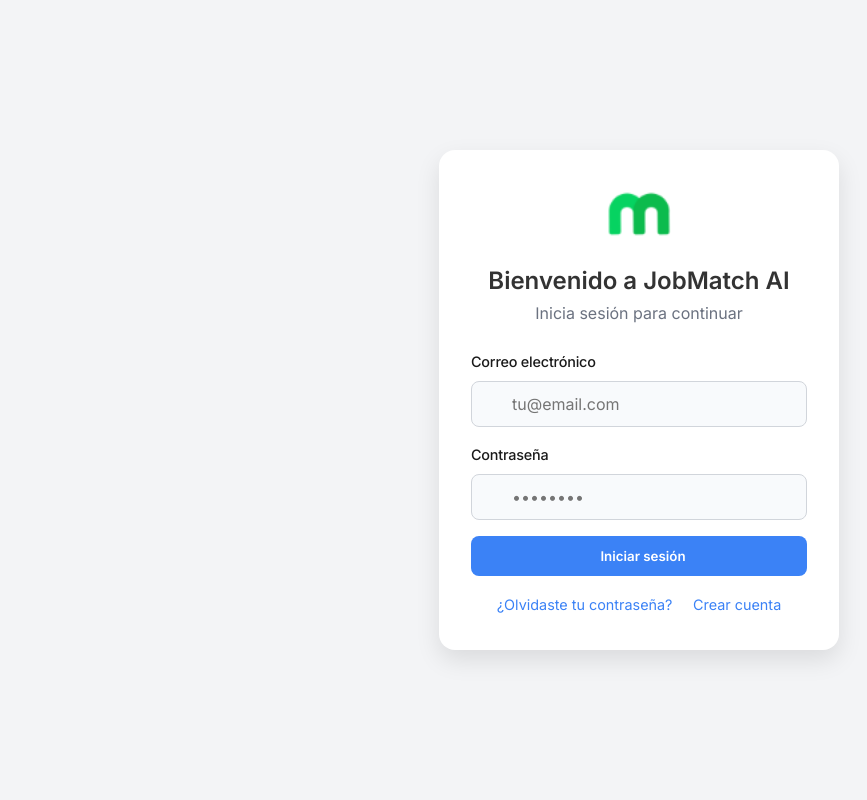
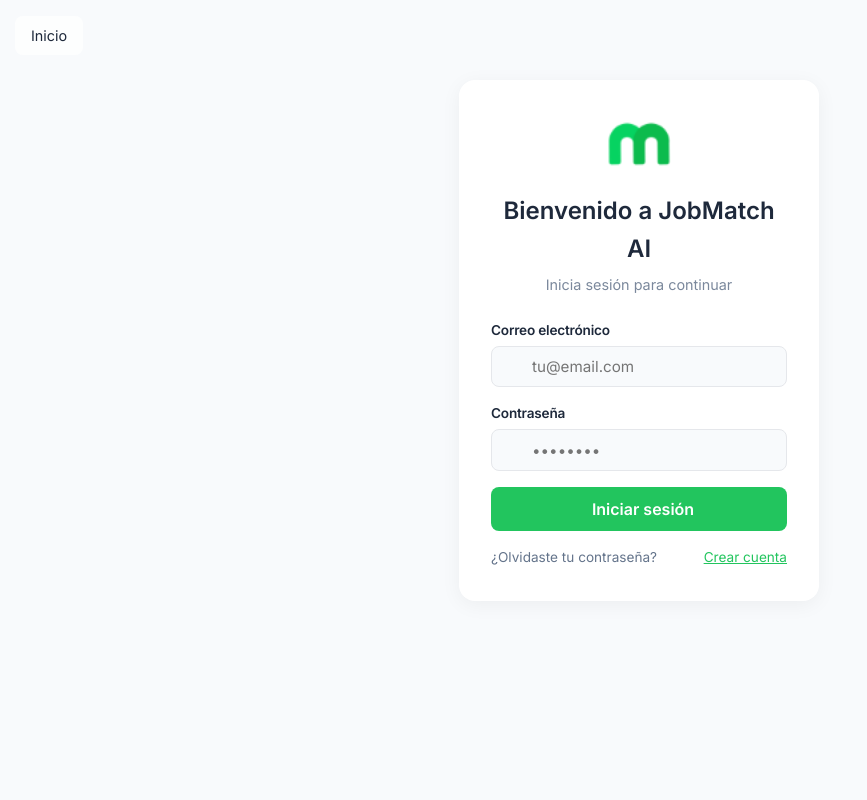
Before and after one commit to alexahurtado08/Reto_Ingenieria_de_Software, a Django app: page /login/ in a window 1280 px wide. Shown: the whole page, without its empty margins (1-868 px from the left). Run offline with Django 5.2, Linux system fonts and the light colour scheme; some libraries are stand-ins or nearby versions.

Commit message:
Login completo hiper bacano lo mejor del mundo

```diff
--- a/JOBMATCH/dashboard/templates/login.html
+++ b/JOBMATCH/dashboard/templates/login.html
@@ -1,187 +1,199 @@
 {% load static %}
-<!doctype html>
+<!DOCTYPE html>
 <html lang="es">
   <head>
     <meta charset="UTF-8" />
     <meta name="viewport" content="width=device-width, initial-scale=1.0" />
-  <title>Iniciar sesión - JobMatch AI</title>
+    <title>Acceso – JobMatch AI</title>
 
-  <link rel="icon" href="{% static 'images/logo.png' %}" type="image/x-icon">
-  <link href="https://fonts.googleapis.com/css2?family=Inter:wght@400;500;600&display=swap" rel="stylesheet" />
-  <link rel="stylesheet" href="https://cdn.jsdelivr.net/npm/@tabler/icons-webfont@2.30.0/tabler-icons.min.css" />
-  <link rel="stylesheet" href="{% static 'dashboard/css/styles.css' %}">
+    <!-- Favicon -->
+    <link
+      rel="icon"
+      href="{% static 'images/logo.png' %}"
+      type="image/x-icon"
+    />
 
-  <style>
-    body {
-      font-family: 'Inter', sans-serif;
-      background: #f3f4f6;
-      display: flex;
-      align-items: center;
-      justify-content: center;
-      min-height: 100vh;
-      margin: 0;
-    }
+    <!-- Fuentes e iconos -->
+    <link
+      href="https://fonts.googleapis.com/css2?family=Inter:wght@400;500;600&display=swap"
+      rel="stylesheet"
+    />
+    <link
+      rel="stylesheet"
+      href="https://cdn.jsdelivr.net/npm/@tabler/icons-webfont@2.30.0/tabler-icons.min.css"
+    />
 
-    .login-container {
-      max-width: 400px;
-      width: 100%;
-      background: white;
-      border-radius: 16px;
-      box-shadow: 0 10px 25px rgba(0, 0, 0, 0.1);
-      padding: 2rem;
-    }
+    <!-- Tu CSS principal -->
+    <link
+      rel="stylesheet"
+      href="{% static 'dashboard/css/styles.css' %}"
+      type="text/css"
+    />
+  </head>
+  <body class="auth-background">
+    <!-- Botón Inicio -->
+    <a href="{% url 'dashboard' %}" class="btn-home">
+      <i class="ti ti-home"></i> Inicio
+    </a>
 
-    .login-logo {
-      width: 64px;
-      height: 64px;
-      margin: 0 auto;
-      display: block;
-    }
+    <div class="card-container">
+      <div id="cardInner" class="card-inner">
+        <!-- ======= LOGIN ======= -->
+        <div class="card-face face-front">
+          <img
+            src="{% static 'images/logo.png' %}"
+            alt="Logo JobMatch AI"
+            class="auth-logo"
+          />
+          <h1 class="auth-title">Bienvenido a JobMatch AI</h1>
+          <p class="auth-subtitle">Inicia sesión para continuar</p>
 
-    .login-title {
-      text-align: center;
-      font-size: 1.5rem;
-      margin-top: 1rem;
-      font-weight: 600;
-    }
-
-    .login-subtitle {
-      text-align: center;
-      font-size: 1rem;
-      color: #6b7280;
-      margin-bottom: 1.5rem;
-    }
-
-    .form-group {
-      margin-bottom: 1rem;
-    }
-
-    .form-label {
-      display: block;
-      font-weight: 500;
-      margin-bottom: 0.5rem;
-    }
-
-    .input-with-icon {
-      position: relative;
-    }
-
-    .input-with-icon i {
-      position: absolute;
-      top: 50%;
-      left: 12px;
-      transform: translateY(-50%);
-      color: #9ca3af;
-    }
-
-    .form-input {
-      width: 100%;
-      padding: 0.75rem 0.75rem 0.75rem 2.5rem;
-      border: 1px solid #d1d5db;
-      border-radius: 0.5rem;
-      font-size: 1rem;
-    }
-
-    .btn-primary {
-      display: flex;
-      align-items: center;
-      justify-content: center;
-      background-color: #3b82f6;
-      color: white;
-      border: none;
-      padding: 0.75rem;
-      border-radius: 0.5rem;
-      font-weight: 600;
-      cursor: pointer;
-      width: 100%;
-      margin-top: 1rem;
-    }
-
-    .btn-primary i {
-      margin-right: 0.5rem;
-    }
-
-    .login-links {
-      margin-top: 1rem;
-      text-align: center;
-    }
-
-    .text-link {
-      color: #3b82f6;
-      text-decoration: none;
-      margin: 0 0.5rem;
-      font-size: 0.9rem;
-    }
-
-    .alert-error {
-      background-color: #fee2e2;
-      color: #b91c1c;
-      padding: 0.75rem;
-      border-radius: 0.5rem;
-      margin-bottom: 1rem;
-      display: flex;
-      align-items: center;
-      gap: 0.5rem;
-      font-size: 0.95rem;
-    }
-  </style>
-</head>
-<body>
-  <div class="login-container">
-    <img src="{% static 'images/logo.png' %}" alt="Logo JobMatch AI" class="login-logo" />
-    <h1 class="login-title">Bienvenido a JobMatch AI</h1>
-    <p class="login-subtitle">Inicia sesión para continuar</p>
-
-    <form method="post" class="login-form">
-      {% csrf_token %}
-
-      {% if form.errors %}
-        <div class="alert-error">
+          <form method="post" class="auth-form">
+            {% csrf_token %} {% if form.errors %}
+            <div class="auth-error">
               <i class="ti ti-alert-circle"></i>
               Usuario o contraseña incorrectos.
             </div>
             {% endif %}
 
-      <div class="form-group">
-        <label for="id_username" class="form-label">Correo electrónico</label>
-        <div class="input-with-icon">
+            <label class="form-label" for="id_username"
+              >Correo electrónico</label
+            >
+            <div class="input-icon">
               <i class="ti ti-mail"></i>
               <input
                 type="email"
                 name="username"
                 id="id_username"
-            class="form-input"
+                required
                 placeholder="tu@email.com"
-            required
               />
             </div>
-      </div>
 
-      <div class="form-group">
-        <label for="id_password" class="form-label">Contraseña</label>
-        <div class="input-with-icon">
+            <label class="form-label" for="id_password">Contraseña</label>
+            <div class="input-icon">
               <i class="ti ti-lock"></i>
               <input
                 type="password"
                 name="password"
                 id="id_password"
-            class="form-input"
+                required
                 placeholder="••••••••"
+              />
+              <i id="togglePassword" class="ti ti-eye show-password"></i>
+            </div>
+
+            <button type="submit" class="btn-primary auth-btn">
+              <i class="ti ti-login"></i> Iniciar sesión
+            </button>
+
+            <div class="auth-links">
+              <a href="#" class="link-placeholder">¿Olvidaste tu contraseña?</a>
+              <a href="#" id="flipToRegister" class="link-action"
+                >Crear cuenta</a
+              >
+            </div>
+          </form>
+        </div>
+
+        <!-- ======= REGISTER ======= -->
+        <div class="card-face back">
+          <img
+            src="{% static 'images/logo.png' %}"
+            alt="Logo JobMatch AI"
+            class="auth-logo"
+          />
+          <h1 class="auth-title">Únete a JobMatch AI</h1>
+          <p class="auth-subtitle">Crea tu cuenta gratis</p>
+
+          <form method="post" action="{% url 'register' %}" class="auth-form">
+            {% csrf_token %} {% if register_form.errors %}
+            <div class="auth-error">
+              <i class="ti ti-alert-circle"></i>
+              Revisa los datos ingresados.
+            </div>
+            {% endif %}
+
+            <label class="form-label" for="id_email">Correo electrónico</label>
+            <div class="input-icon">
+              <i class="ti ti-mail"></i>
+              <input
+                type="email"
+                name="email"
+                id="id_email"
                 required
+                placeholder="tu@email.com"
               />
+            </div>
+
+            <label class="form-label" for="id_password1">Contraseña</label>
+            <div class="input-icon">
+              <i class="ti ti-lock"></i>
+              <input
+                type="password"
+                name="password1"
+                id="id_password1"
+                required
+                placeholder="••••••••"
+              />
+            </div>
+
+            <label class="form-label" for="id_password2"
+              >Confirmar contraseña</label
+            >
+            <div class="input-icon">
+              <i class="ti ti-lock"></i>
+              <input
+                type="password"
+                name="password2"
+                id="id_password2"
+                required
+                placeholder="••••••••"
+              />
+            </div>
+
+            <button type="submit" class="btn-secondary auth-btn">
+              <i class="ti ti-user-plus"></i> Crear cuenta
+            </button>
+
+            <div class="auth-links auth-links-center">
+              <a href="#" id="flipToLogin" class="link-action">
+                ¿Ya tienes cuenta? Inicia sesión
+              </a>
+            </div>
+          </form>
+        </div>
       </div>
     </div>
 
-      <button type="submit" class="btn-primary">
-        <i class="ti ti-login"></i>
-        Iniciar sesión
-      </button>
+    <script>
+      // Toggle password visibility
+      document
+        .getElementById("togglePassword")
+        .addEventListener("click", () => {
+          const pwd = document.getElementById("id_password");
+          const type = pwd.type === "password" ? "text" : "password";
+          pwd.type = type;
+          document
+            .getElementById("togglePassword")
+            .classList.toggle("ti-eye-off", type === "text");
+          document
+            .getElementById("togglePassword")
+            .classList.toggle("ti-eye", type === "password");
+        });
 
-      <div class="login-links">
-        <a href="#" class="text-link">¿Olvidaste tu contraseña?</a>
-        <a href="#" class="text-link">Crear cuenta</a>
-      </div>
-    </form>
-  </div>
+      // Flip card
+      const card = document.getElementById("cardInner");
+      document
+        .getElementById("flipToRegister")
+        .addEventListener("click", (e) => {
+          e.preventDefault();
+          card.classList.add("flipped");
+        });
+      document.getElementById("flipToLogin").addEventListener("click", (e) => {
+        e.preventDefault();
+        card.classList.remove("flipped");
+      });
+    </script>
   </body>
 </html>
--- a/JOBMATCH/dashboard/urls.py
+++ b/JOBMATCH/dashboard/urls.py
@@ -1,27 +1,30 @@
 from django.urls import path
 from . import views
-from .views import main_dashboard, create_campaign, vacante, vista_ofertas,crear_vacante, login_view, campania_activas
+
 urlpatterns = [
-    path('', main_dashboard, name='dashboard'),
-    path('create-campaign/', create_campaign, name='create_campaign'),
-    path('ofertas/', vista_ofertas, name='ofertas'),
-    path('vacante/', vista_ofertas, name='vacante'),
-    path('crear-vacante/', crear_vacante, name='crear_vacante'),
-    path('login/', login_view, name='login'),
-    path('campanias-activas/', campania_activas, name='campania_activas'),
-     path('campania/<int:pk>/editar/', views.editar_campania, name='editar_campania'),
+    path('', views.main_dashboard, name='dashboard'),
+    path('create-campaign/', views.create_campaign, name='create_campaign'),
+    path('ofertas/', views.vista_ofertas, name='ofertas'),
+    path('vacante/', views.vacante, name='vacante'),
+    path('crear-vacante/', views.crear_vacante, name='crear_vacante'),
+
+    # Login / Registro
+    path('login/', views.login_view, name='login'),
+    path('register/', views.register, name='register'),
+
+    # Campañas
+    path('campanias-activas/', views.campania_activas, name='campania_activas'),
+    path('campania/<int:pk>/editar/', views.editar_campania, name='editar_campania'),
     path('campania/<int:pk>/pausar/', views.pausar_campania, name='pausar_campania'),
     path('campania/<int:pk>/reactivar/', views.reactivar_campania, name='reactivar_campania'),
     path('campania/<int:pk>/finalizar/', views.finalizar_campania, name='finalizar_campania'),
     path('seleccionar-campania/', views.seleccionar_campania, name='seleccionar_campania'),
+
+    # Anuncios y postulación
     path('ver-anuncio/<int:campania_id>/', views.vista_anuncio, name='vista_anuncio'),
     path('postular/<int:campania_id>/', views.postular, name='postular'),
+
+    # AJAX para departamentos/ciudades
     path('actualizar-departamentos/', views.actualizar_departamentos, name='actualizar_departamentos'),
     path('actualizar-ciudades/', views.actualizar_ciudades, name='actualizar_ciudades'),
-
-
-
-
-
-
 ]
--- a/JOBMATCH/dashboard/views.py
+++ b/JOBMATCH/dashboard/views.py
@@ -8,6 +8,7 @@ from facebook_business.adobjects.campaign import Campaign
 from .forms import OfertaLaboralForm
 from .models import OfertaLaboral
 from django.contrib.auth.forms import AuthenticationForm
+from django.contrib.auth.forms import UserCreationForm
 from django.contrib.auth import login as auth_login
 from .models import Campania
 from .models import Plataforma
@@ -126,7 +127,21 @@ def crear_vacante(request):
     return render(request, 'crear_vacante.html', {'form': form})
 
 def login_view(request):
-    return render(request, 'login.html', {'active_page': 'login'})
+    if request.method == 'POST':
+        login_form = AuthenticationForm(request, data=request.POST)
+        if login_form.is_valid():
+            user = login_form.get_user()
+            auth_login(request, user)
+            return redirect('dashboard')
+    else:
+        login_form = AuthenticationForm()
+
+    register_form = UserCreationForm()
+    return render(request, 'login.html', {
+        'form': login_form,
+        'register_form': register_form,
+        'active_page': 'login'
+    })
 
 
 def campania_activas(request):
@@ -250,3 +265,20 @@ def actualizar_ciudades(request):
     departamento_id = request.GET.get('departamento_id')
     ciudades = City.objects.filter(region_id=departamento_id).values('id', 'name')
     return JsonResponse({'ciudades': list(ciudades)})
+
+def register(request):
+    if request.method == 'POST':
+        register_form = UserCreationForm(request.POST)
+        if register_form.is_valid():
+            user = register_form.save()
+            auth_login(request, user)
+            return redirect('dashboard')
+    else:
+        register_form = UserCreationForm()
+
+    login_form = AuthenticationForm()
+    return render(request, 'login.html', {
+        'form': login_form,
+        'register_form': register_form,
+        'active_page': 'login'
+    })
```
Also changed, not shown: JOBMATCH/dashboard/templates/base_auth.html (added, +26 -0 lines). Lines whose indentation alone changed are shown as unchanged.
